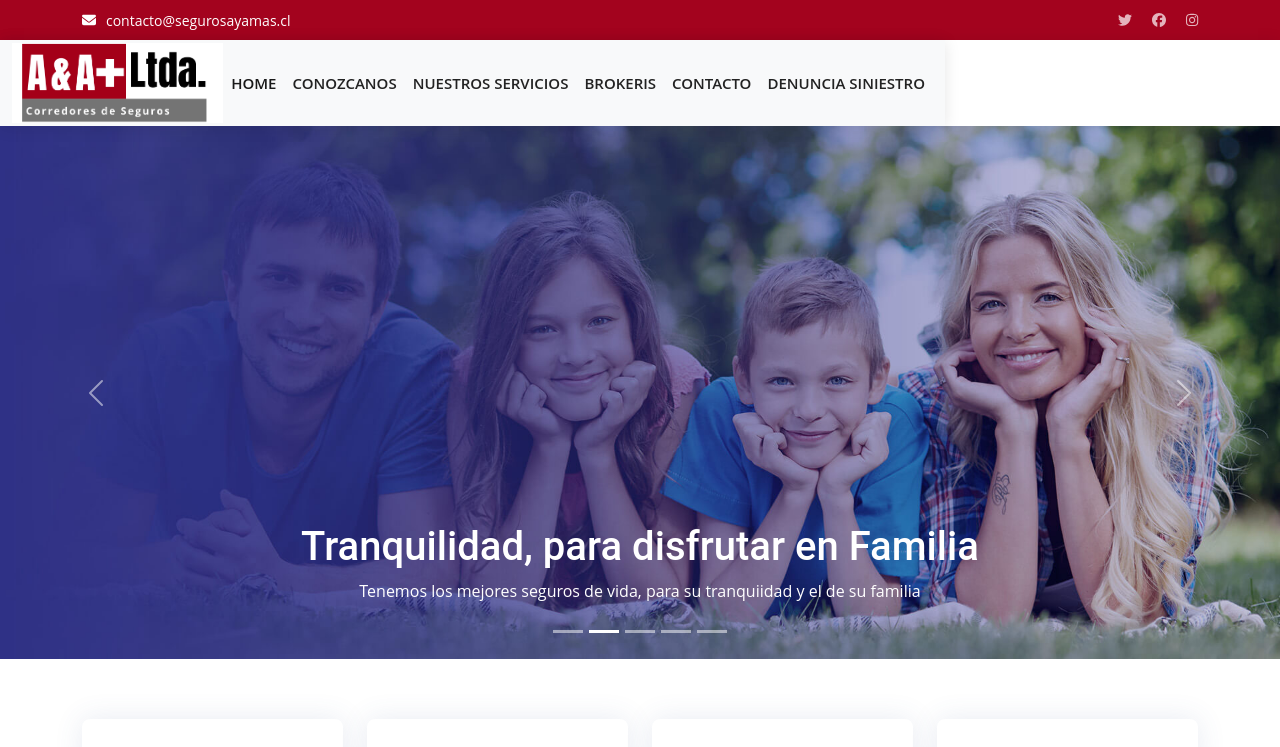
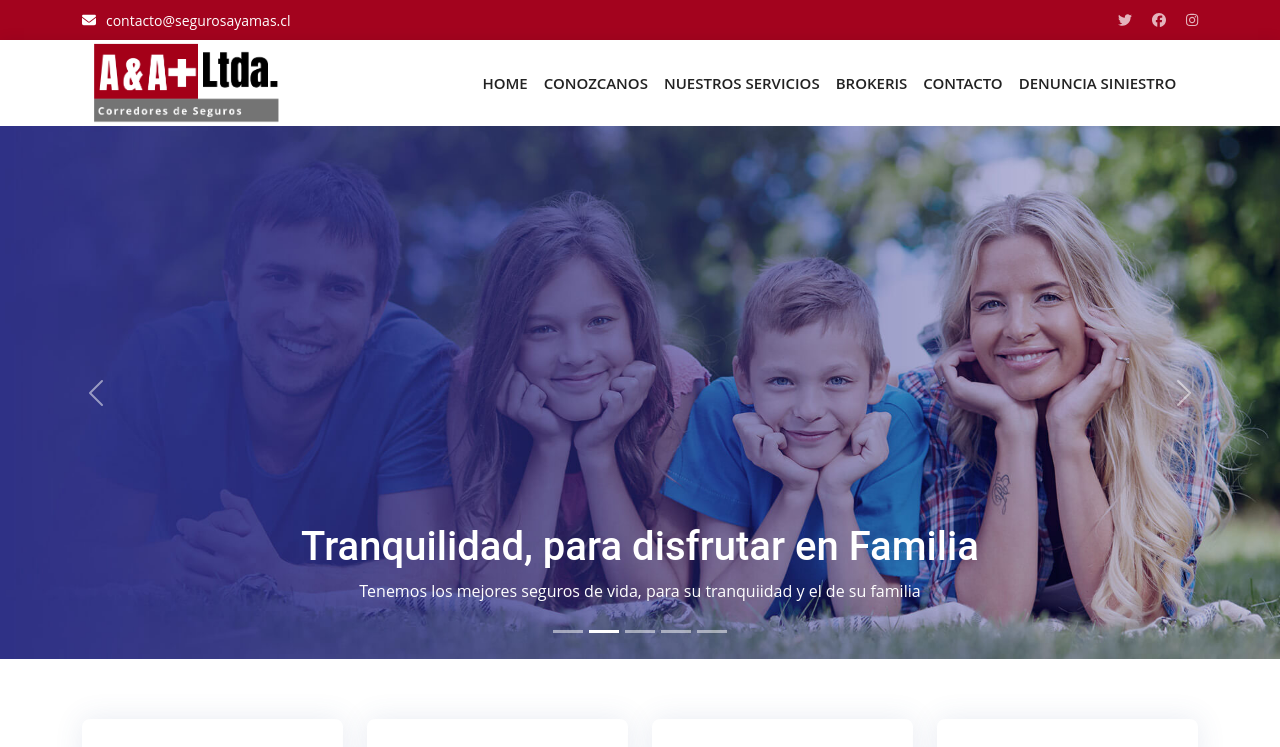
Before and after one commit to ramosaqueda/segurosayamas, a React (Create React App) app: page / in a window 1280 px wide. Shown: the top 747 px of the page. Built offline with nearby package versions, Linux system fonts and the light colour scheme.

Commit message:
actualizanavbar

```diff
--- a/public/index.html
+++ b/public/index.html
@@ -15,8 +15,7 @@
       user's mobile device or desktop. See https://developers.google.com/web/fundamentals/web-app-manifest/
     -->
     <link rel="manifest" href="%PUBLIC_URL%/manifest.json" />
-
-    <!--
+     <!--
       Notice the use of %PUBLIC_URL% in the tags above.
       It will be replaced with the URL of the `public` folder during the build.
       Only files inside the `public` folder can be referenced from the HTML.
--- a/src/App.js
+++ b/src/App.js
@@ -5,11 +5,12 @@ import Topbar from './components/Topbar';
 import Navbar from './components/Navbar';
 import Footer from './components/Footer';
 import Seguros from './components/Seguros';
-//pages
+ //pages
 import Homepage from './pages/Homepage';
 import About from './pages/About';
 import Services from './pages/Services';
 import Contact from './pages/Cotact';
+
 import Brokeris from './pages/brokeris';
 
 function App() {
--- a/src/assets/css/style.css
+++ b/src/assets/css/style.css
@@ -172,6 +172,8 @@ h6 {
   z-index: 997;
   height: 86px;
   box-shadow: 0px 2px 15px rgba(0, 0, 0, 0.1);
+  display: flex;
+  justify-content:space-around
 }
 #header.fixed-top {
   height: 70px;
@@ -212,22 +214,13 @@ h6 {
   */
 .navbar {
   padding: 0;
-}
-
-.navbar ul {
-  margin: 0;
-  padding: 0;
-  display: flex;
-  list-style: none;
-  align-items: center;
-}
-.navbar li {
-  position: relative;
-}
-.navbar > ul > li {
-  white-space: nowrap;
-  padding: 10px 0 10px 28px;
-}
+
+  z-index: 1;
+
+
+}
+
+
 .navbar a,
 .navbar a:focus {
   display: flex;
@@ -260,6 +253,7 @@ h6 {
   visibility: hidden;
   width: 0px;
   transition: all 0.3s ease-in-out 0s;
+
 }
 .navbar a:hover:before,
 .navbar li:hover > a:before,
@@ -272,6 +266,10 @@ h6 {
 .navbar .active:focus,
 .navbar li:hover > a {
   color: #a3031e;
+  -webkit-box-shadow: 0px 14px 0px -10px rgba(209,8,8,1);
+  -moz-box-shadow: 0px 14px 0px -10px rgba(209,8,8,1);
+  box-shadow: 0px 14px 0px -10px rgba(209,8,8,1);
+
 }
 
 
@@ -289,7 +287,7 @@ h6 {
   box-shadow: 0px 0px 30px rgba(127, 137, 161, 0.25);
   transition: 0.3s;
 }
-/*
+
 .navbar .dropdown ul li {
   min-width: 200px;
 }
@@ -299,6 +297,7 @@ h6 {
 }
 .navbar .dropdown ul a i {
   font-size: 12px;
+
 }
 .navbar .dropdown ul a:hover,
 .navbar .dropdown ul .active:hover,
@@ -322,6 +321,7 @@ h6 {
   visibility: visible;
 }
 
+
 @media (max-width: 1366px) {
   .navbar .dropdown .dropdown ul {
     left: -90%;
@@ -333,9 +333,9 @@ h6 {
 
 /**
 * Mobile Navigation
-*/
-
-/*
+
+ */
+
 .mobile-nav-toggle.bi-x {
   color: #fff;
 }
@@ -345,9 +345,7 @@ h6 {
     display: block;
   }
 
-  .navbar ul {
-    display: none;
-  }
+
 }
 
 .navbar-mobile {
@@ -443,7 +441,7 @@ h6 {
   display: block;
 }
 
-*/
+
 
 /*--------------------------------------------------------------
   # Hero Section
--- a/src/components/Navbar.jsx
+++ b/src/components/Navbar.jsx
@@ -23,13 +23,17 @@ const Navbar = () => {
 
 
 
+
   return (
     <header id="header" className={`d-flex align-items-center ${stickyClass}`}>
-    <nav className="navbar navbar-expand-lg bg-light" id="header">
-    <div className="container-fluid">
+      <div>
       <a className="navbar-brand logo" href="/">
          <img src={logo} alt="" />
       </a>
+      </div>
+    <nav className="navbar navbar-expand-lg" id="navbar">
+    <div className="container-fluid">
+
       <button className="navbar-toggler" type="button" data-bs-toggle="collapse" data-bs-target="#navbarSupportedContent" aria-controls="navbarSupportedContent" aria-expanded="false" aria-label="Toggle navigation">
         <span className="navbar-toggler-icon"></span>
       </button>
@@ -38,35 +42,35 @@ const Navbar = () => {
         <ul className="navbar-nav me-auto mb-2 mb-lg-0">
           <li className="nav-item">
 
-             <a className="nav-link scrollto active" href="/">
+             <a className="nav-link   " href="/">
                 HOME
               </a>
 
           </li>
           <li className="nav-item">
 
-            <a className="nav-link scrollto" href="/about">
+            <a className="nav-link " href="/about">
               CONOZCANOS
               </a>
           </li>
           <li className="nav-item dropdown">
-              <a className="nav-link scrollto" href="/services">
+              <a className="nav-link " href="/services">
                NUESTROS SERVICIOS
               </a>
           </li>
           <li className="nav-item">
-              <a className="nav-link scrollto " href="/brokeris">
+              <a className="nav-link  " href="/brokeris">
                     BROKERIS
               </a>
           </li>
 
           <li className="nav-item">
-              <a className="nav-link scrollto" href="/contact">
+              <a className="nav-link " href="/contact">
                 CONTACTO
               </a>
           </li>
           <li className="nav-item">
-              <a className="nav-link scrollto" href="/contact">
+              <a className="nav-link " href="/contact">
                 DENUNCIA SINIESTRO
               </a>
           </li>
@@ -89,39 +93,7 @@ const Navbar = () => {
 /*
 
 
-        <nav className="navbar navbar-expand-lg bg-light">
-        <div className="container-fluid">
-          <a className="navbar-brand" href="/">Navbar</a>
-          <button className="navbar-toggler" type="button" data-bs-toggle="collapse" data-bs-target="#navbarSupportedContent" aria-controls="navbarSupportedContent" aria-expanded="false" aria-label="Toggle navigation">
-            <span className="navbar-toggler-icon"></span>
-          </button>
-          <div className="collapse navbar-collapse" id="navbarSupportedContent">
-            <ul className="navbar-nav me-auto mb-2 mb-lg-0">
-              <li className="nav-item">
-                <a className="nav-link active" aria-current="page" href="/">Home</a>
-              </li>
-              <li className="nav-item">
-                <a className="nav-link" href="/">Link</a>
-              </li>
-              <li className="nav-item dropdown">
-                <a className="nav-link dropdown-toggle" href="/" role="button" data-bs-toggle="dropdown" aria-expanded="false">
-                  Dropdown
-                </a>
-                <ul className="dropdown-menu">
-                  <li><a className="dropdown-item" href="/">Action</a></li>
-                  <li><a className="dropdown-item" href="/">Another action</a></li>
-                  <li><hr className="dropdown-divider"/></li>
-                  <li><a className="dropdown-item" href="/">Something else here</a></li>
-                </ul>
-              </li>
-              <li className="nav-item">
-                <a className="nav-link disabled">Disabled</a>
-              </li>
-            </ul>
 
-          </div>
-        </div>
-      </nav>
 
 
 
@@ -135,17 +107,17 @@ const Navbar = () => {
         </a>
           <ul>
             <li className="nav-item">
-              <a className="nav-link scrollto active" href="/">
+              <a className="nav-link  active" href="/">
                 HOME
               </a>
             </li>
             <li className="nav-item">
-              <a className="nav-link scrollto" href="/about">
+              <a className="nav-link " href="/about">
               CONOZCANOS
               </a>
             </li>
             <li className="nav-item">
-              <a className="nav-link scrollto" href="/services">
+              <a className="nav-link " href="/services">
                NUESTROS SERVICIOS
               </a>
             </li>
@@ -153,19 +125,19 @@ const Navbar = () => {
 
 
             <li className="nav-item">
-              <a className="nav-link scrollto " href="/brokeris">
+              <a className="nav-link  " href="/brokeris">
                 BROKERIS
               </a>
             </li>
 
             <li className="nav-item">
-              <a className="nav-link scrollto" href="/contact">
+              <a className="nav-link " href="/contact">
                 CONTACTO
               </a>
             </li>
 
             <li className="nav-item">
-              <a className="nav-link scrollto" href="/contact">
+              <a className="nav-link " href="/contact">
               DENUNCIA TU SINIESTRO
               </a>
             </li>
--- a/src/pages/Cotact.jsx
+++ b/src/pages/Cotact.jsx
@@ -50,7 +50,9 @@ const Cotact = () => {
                 <FontAwesomeIcon icon={faEnvelope} />
               </i>
               <h3>Envienos a:</h3>
-              <p>contact@segurosayamas.cl</p>
+              <a href="mailto:contacto@segurosayamas.cl">
+              <p>contacto@segurosayamas.cl</p>
+              </a>
             </div>
           </div>
 
```
Also changed, not shown: src/components/MyNavbar.jsx (added, +53 -0 lines), 1 other file (tests, documents, lock files or other folders).
